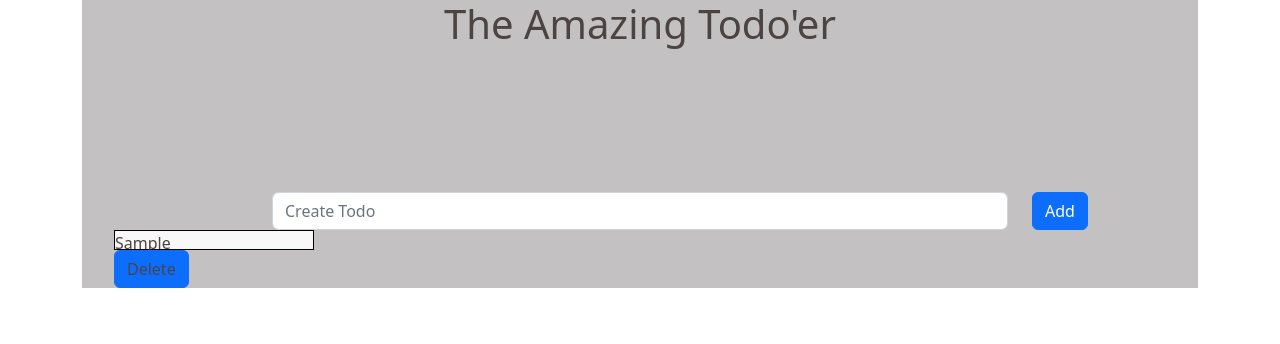
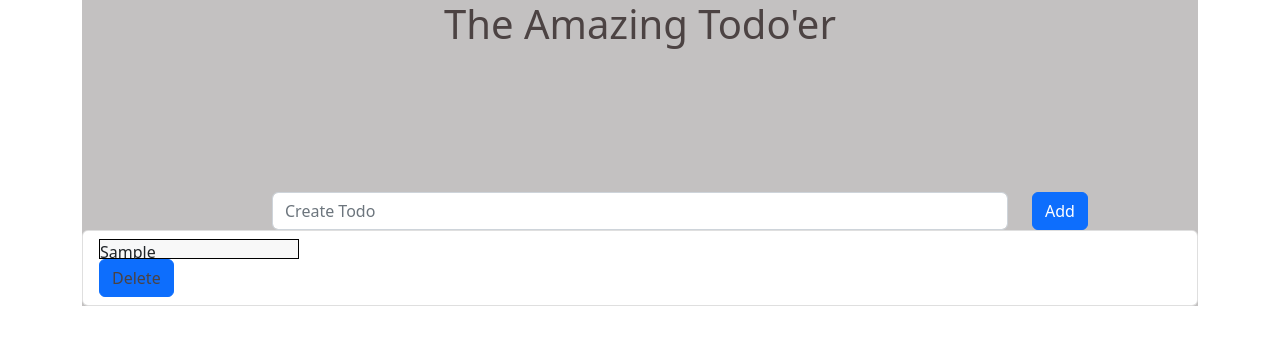
Before and after one commit to theislanglands/ToDo-App-PWA, a React (Create React App) app: page / in a window 1280 px wide. Both pictures are taken after typing "Sample" into the empty fields and a click on the button "Add". Shown: the top 344 px of the page. Built offline with nearby package versions, Linux system fonts and the light colour scheme.

Commit message:
listGroup add

```diff
--- a/src/App.js
+++ b/src/App.js
@@ -1,7 +1,9 @@
 import React from 'react';
 import { useState } from "react";
-import {Form, Container, Button, Card} from "react-bootstrap";
+import {Form, Container, Button} from "react-bootstrap";
 import 'bootstrap/dist/css/bootstrap.min.css';
+import ListGroup from 'react-bootstrap/ListGroup';
+
 
 import Row from 'react-bootstrap/Row';
 import Col from 'react-bootstrap/Col';
@@ -43,15 +45,17 @@ export default function App() {
           </Form>
 
           <div className='todoCards'>
+            <ListGroup>
               {todos.map((name, index) => (
-              <ul>
+                <ListGroup.Item>
                   <div className='cards' align='left'>
                         {name}
                   </div>
                   <div align='right'></div>
                   <Button className='cardButton' onClick={() => deleteTodo(index)}>Delete</Button>
-            </ul>
+                </ListGroup.Item>
               ))}
+            </ListGroup>
           </div>
 
       </div>
```
Lines whose indentation alone changed are shown as unchanged.
